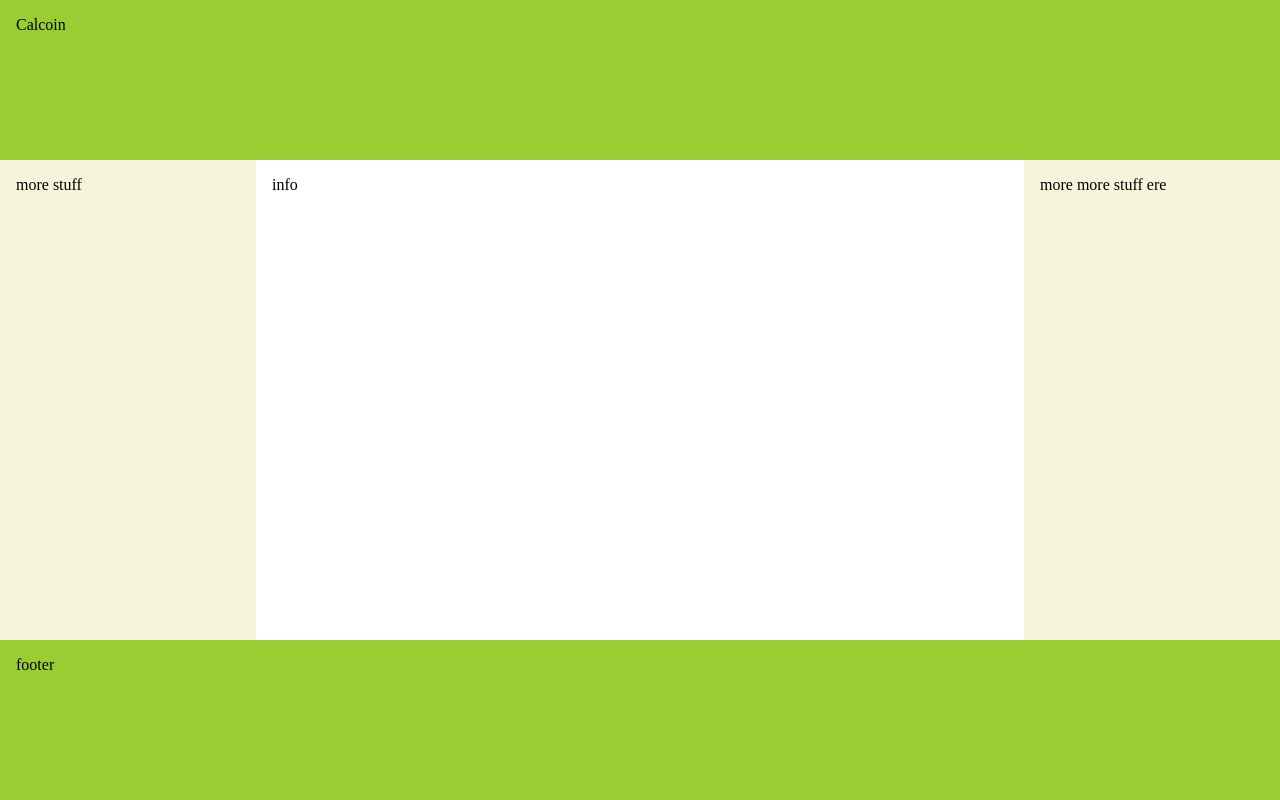
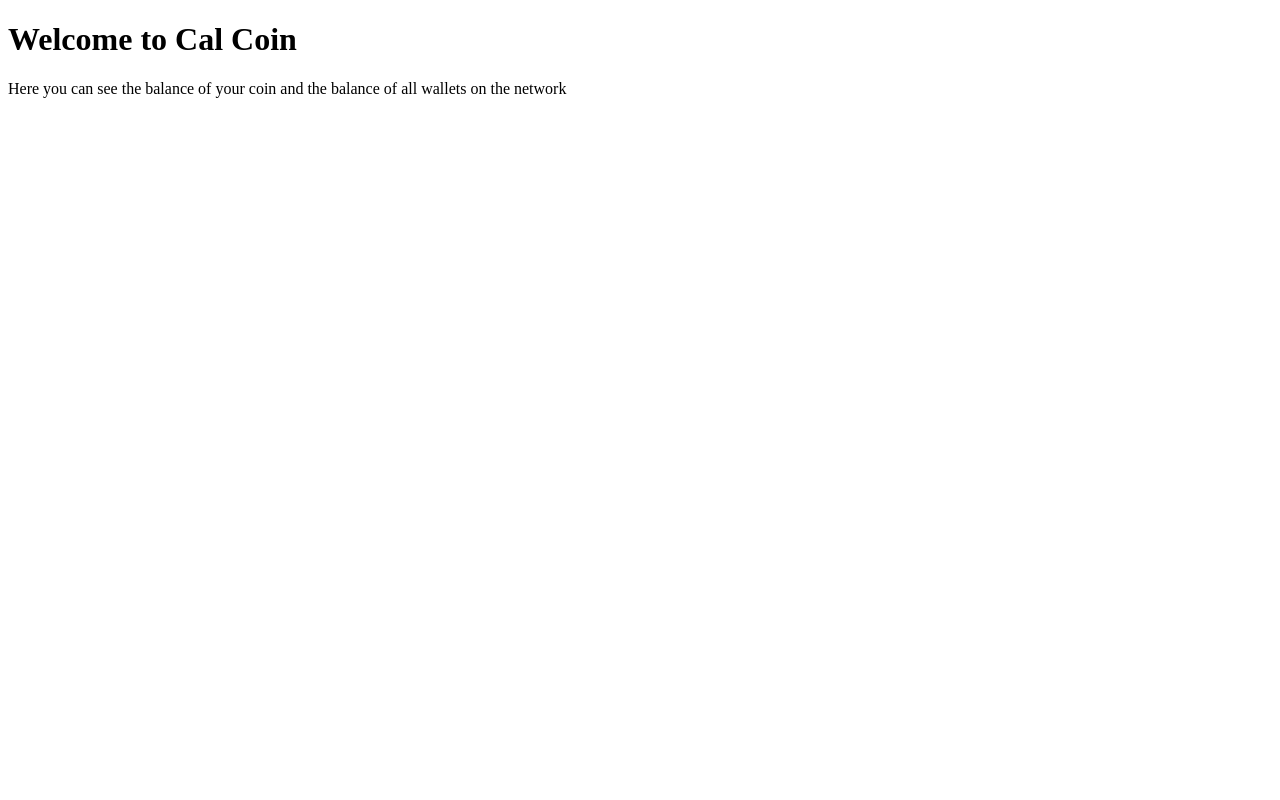
Before and after one commit to matthewfarrow/Californium, a plain HTML site: page frontend/index.html in a window 1280 px wide. Drawn offline with Linux system fonts and the light colour scheme.

Commit message:
new version of the webpage and new changes to coin woth out as many comments in the templates folder

```diff
--- a/frontend/index.html
+++ b/frontend/index.html
@@ -1,44 +1,10 @@
-<!doctype html>
-<title>Example</title>
-<style>
-* {
-  box-sizing: border-box;
-}
-body {
-  display: flex;
-  min-height: 100vh;
-  flex-direction: column;
-  margin: 0;
-}
-#main {
-  display: flex;
-  flex: 1;
-}
-#main > article {
-  flex: 1;
-}
-#main > nav,
-#main > aside {
-  flex: 0 0 20vw;
-  background: beige;
-}
-#main > nav {
-  order: -1;
-}
-header, footer {
-  background: yellowgreen;
-  height: 20vh;
-}
-header, footer, article, nav, aside {
-  padding: 1em;
-}
-</style>
+<!DOCTYPE html>
+<html>
+<head>
+  <title>Californium</title>
+</head>
 <body>
-  <header>Calcoin</header>
-  <div id="main">
-    <article>info</article>
-    <nav>more stuff</nav>
-    <aside>more more stuff ere</aside>
-  </div>
-  <footer>footer</footer>
+  <h1>Welcome to Cal Coin</h1>
+  <p> Here you can see the balance of your coin and the balance of all wallets on the network</p>
 </body>
+</html>
```
Also changed, not shown: frontend/404.html (deleted, +0 -23 lines), 2 other files.
